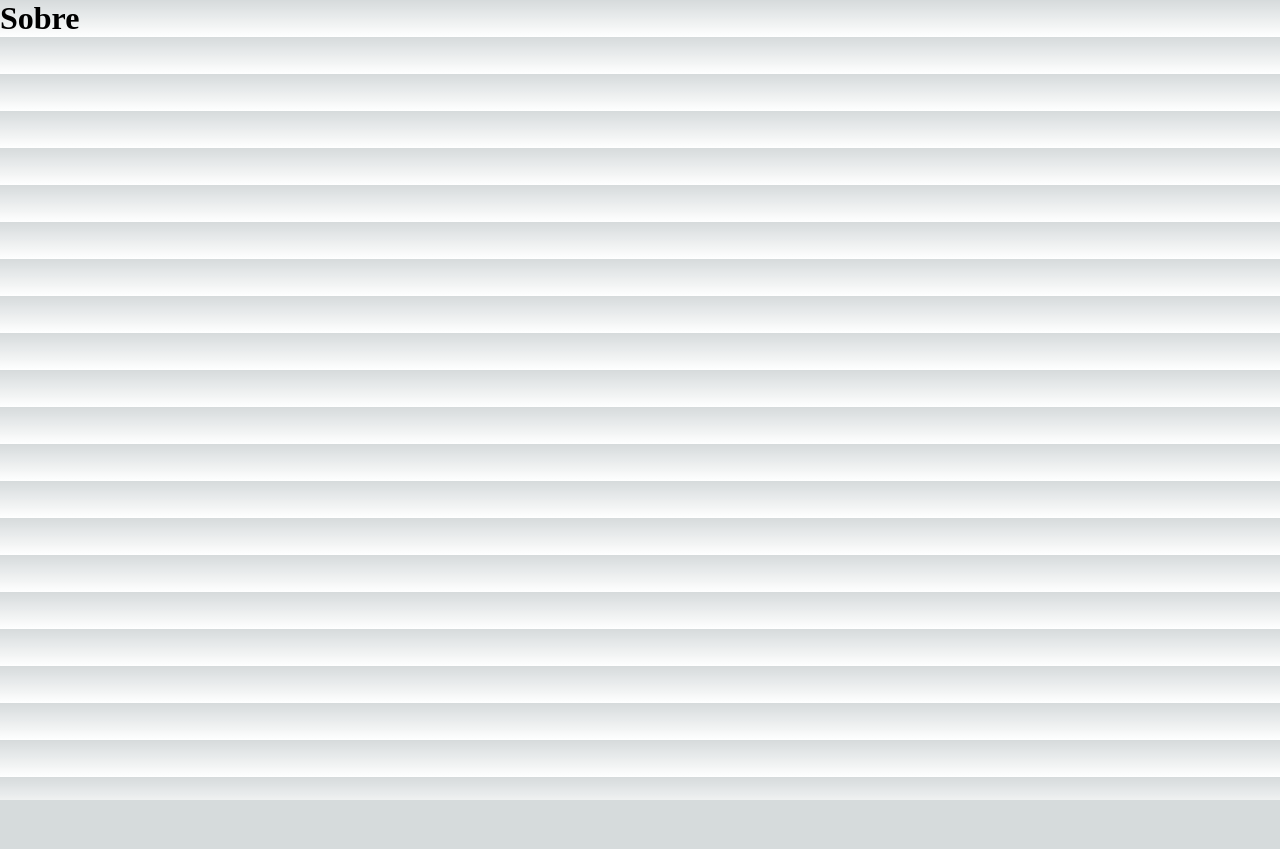
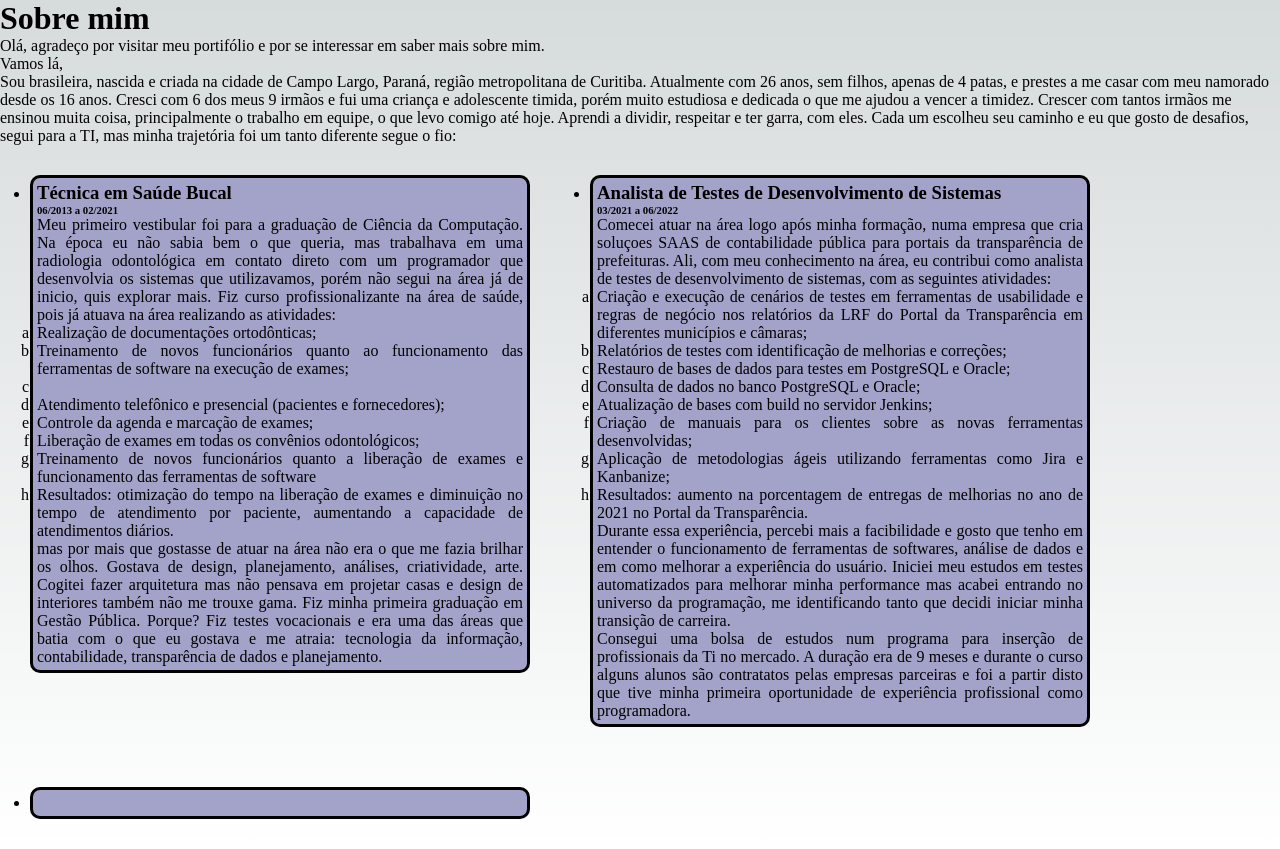
Before and after one commit to KalyanaGreim/portifolio-nextjs, a Next.js app: page /about in a window 1280 px wide. Before the commit the page ends 800 px from the top, so only its background shows below. Built offline with nearby package versions, Linux system fonts and the light colour scheme.

Commit message:
inicia estrutura pagina about

```diff
--- /dev/null
+++ b/pages/about.tsx
@@ -0,0 +1,121 @@
+import React from "react";
+import styles from '../styles/Home.module.css'
+
+const About: React.FC = () => {
+  return (
+    <div>
+      <h1>Sobre mim</h1>
+      <p>
+        Olá, agradeço por visitar meu portifólio e por se interessar em saber
+        mais sobre mim.
+      </p>
+      <p>Vamos lá, </p>
+      <p>
+        Sou brasileira, nascida e criada na cidade de Campo Largo, Paraná,
+        região metropolitana de Curitiba. Atualmente com 26 anos, sem filhos,
+        apenas de 4 patas, e prestes a me casar com meu namorado desde os 16
+        anos. Cresci com 6 dos meus 9 irmãos e fui uma criança e adolescente
+        timida, porém muito estudiosa e dedicada o que me ajudou a vencer a
+        timidez. Crescer com tantos irmãos me ensinou muita coisa,
+        principalmente o trabalho em equipe, o que levo comigo até hoje. Aprendi
+        a dividir, respeitar e ter garra, com eles. Cada um escolheu seu caminho
+        e eu que gosto de desafios, segui para a TI, mas minha trajetória foi um
+        tanto diferente segue o fio:
+        <ul className={styles.list_experience}>
+          <li className={styles.teste}>
+            <h3>Técnica em Saúde Bucal</h3>
+            <h6>06/2013 a 02/2021</h6>
+            Meu primeiro vestibular foi para a graduação de Ciência da
+            Computação. Na época eu não sabia bem o que queria, mas trabalhava
+            em uma radiologia odontológica em contato direto com um programador
+            que desenvolvia os sistemas que utilizavamos, porém não segui na
+            área já de inicio, quis explorar mais. Fiz curso profissionalizante
+            na área de saúde, pois já atuava na área realizando as atividades:
+            <ol type="a">
+              <li>Realização de documentações ortodônticas;</li>
+              <li>
+                Treinamento de novos funcionários quanto ao funcionamento das
+                ferramentas de software na execução de exames;
+              </li>
+              <li></li>
+              <li>
+                Atendimento telefônico e presencial (pacientes e fornecedores);
+              </li>
+              <li>Controle da agenda e marcação de exames;</li>
+              <li>Liberação de exames em todas os convênios odontológicos;</li>
+              <li>
+                Treinamento de novos funcionários quanto a liberação de exames e
+                funcionamento das ferramentas de software
+              </li>
+              <li>
+                Resultados: otimização do tempo na liberação de exames e
+                diminuição no tempo de atendimento por paciente, aumentando a
+                capacidade de atendimentos diários.
+              </li>
+            </ol>
+            mas por mais que gostasse de atuar na área não era o que me fazia
+            brilhar os olhos. Gostava de design, planejamento, análises,
+            criatividade, arte. Cogitei fazer arquitetura mas não pensava em
+            projetar casas e design de interiores também não me trouxe gama. Fiz
+            minha primeira graduação em Gestão Pública. Porque? Fiz testes
+            vocacionais e era uma das áreas que batia com o que eu gostava e me
+            atraia: tecnologia da informação, contabilidade, transparência de
+            dados e planejamento.
+          </li>
+          <li className={styles.teste}>
+            <h3>Analista de Testes de Desenvolvimento de Sistemas</h3>
+            <h6>03/2021 a 06/2022</h6>
+            Comecei atuar na área logo após minha formação, numa empresa que
+            cria soluçoes SAAS de contabilidade pública para portais da
+            transparência de prefeituras. Ali, com meu conhecimento na área, eu
+            contribui como analista de testes de desenvolvimento de sistemas,
+            com as seguintes atividades:
+            <ol type="a">
+              <li>
+                Criação e execução de cenários de testes em ferramentas de
+                usabilidade e regras de negócio nos relatórios da LRF do Portal
+                da Transparência em diferentes municípios e câmaras;
+              </li>
+              <li>
+                Relatórios de testes com identificação de melhorias e correções;
+              </li>
+              <li>
+                Restauro de bases de dados para testes em PostgreSQL e Oracle;
+              </li>
+              <li>Consulta de dados no banco PostgreSQL e Oracle;</li>
+              <li>Atualização de bases com build no servidor Jenkins;</li>
+              <li>
+                Criação de manuais para os clientes sobre as novas ferramentas
+                desenvolvidas;
+              </li>
+              <li>
+                Aplicação de metodologias ágeis utilizando ferramentas como Jira
+                e Kanbanize;
+              </li>
+              <li>
+                Resultados: aumento na porcentagem de entregas de melhorias no
+                ano de 2021 no Portal da Transparência.{" "}
+              </li>
+            </ol>
+            Durante essa experiência, percebi mais a facibilidade e gosto que tenho
+            em entender o funcionamento de ferramentas de softwares, análise de
+            dados e em como melhorar a experiência do usuário. Iniciei meu
+            estudos em testes automatizados para melhorar minha performance mas
+            acabei entrando no universo da programação, me identificando tanto
+            que decidi iniciar minha transição de carreira.
+            <p>
+              Consegui uma bolsa de estudos num programa para inserção de
+              profissionais da Ti no mercado. A duração era de 9 meses e durante o
+              curso alguns alunos são contratatos pelas empresas parceiras e foi
+              a partir disto que tive minha primeira oportunidade de experiência profissional
+              como programadora.
+            </p>
+          </li>
+          <li className={styles.teste}></li>
+        </ul>
+      </p>
+    </div>
+  );
+};
+
+export default About;
--- a/styles/Home.module.css
+++ b/styles/Home.module.css
@@ -91,7 +91,7 @@
 .center::after {
   background: var(--primary-glow);
   width: 240px;
-  height: 180px;
+  height: 120px;
   z-index: -1;
 }
 
@@ -104,7 +104,11 @@
   transform: translateZ(0);
 }
 
-.logo,
+.logo {
+  position: relative;
+  border-radius: 50%;
+  border: 3px black solid;
+}
 .thirteen {
   position: relative;
 }
@@ -248,7 +252,19 @@
     );
     z-index: 1;
   }
+
 }
+  .teste {
+    background-color: rgb(163, 163, 202);
+    border: 3px solid black;
+    border-radius: 10px;
+    text-align: justify;
+    padding: 4px;
+    width: 500px;
+    float: inline-start;
+    margin: 30px;
+    /* height: 1000px; */
+  }
 
 /* Tablet and Smaller Desktop */
 @media (min-width: 701px) and (max-width: 1120px) {
```
